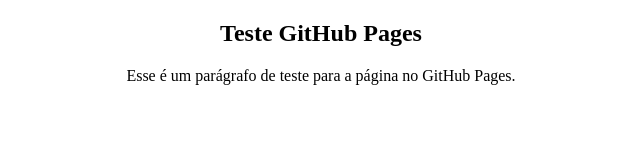
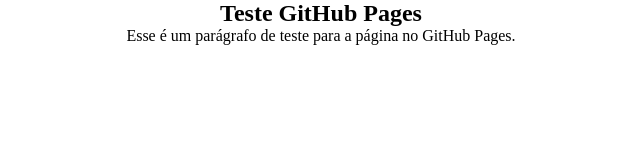
Before and after one commit to fepupo/pw12023, a plain HTML site: page index.html in a window 1280 px wide. Shown: the whole page, without its empty margins (319-959 px from the left). Drawn offline with Linux system fonts and the light colour scheme.

Commit message:
inclusão do css

```diff
--- a/index.html
+++ b/index.html
@@ -5,6 +5,7 @@
     <meta http-equiv="X-UA-Compatible" content="IE=edge">
     <meta name="viewport" content="width=device-width, initial-scale=1.0">
     <title>Teste GitGub Pages</title>
+    <link rel="stylesheet" href="./assets/css/estilo.css">
 </head>
 <body>
     <center>
```
